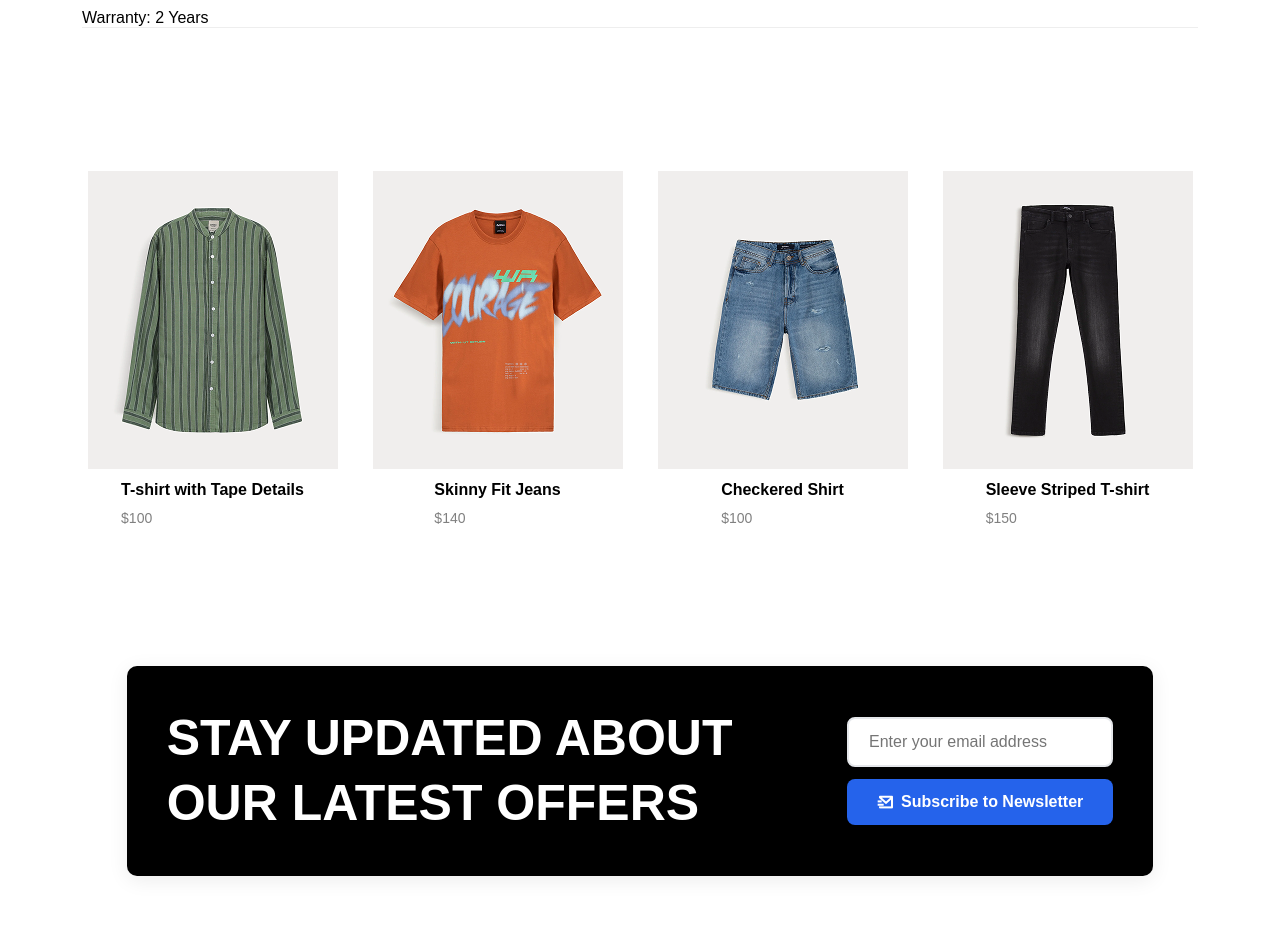
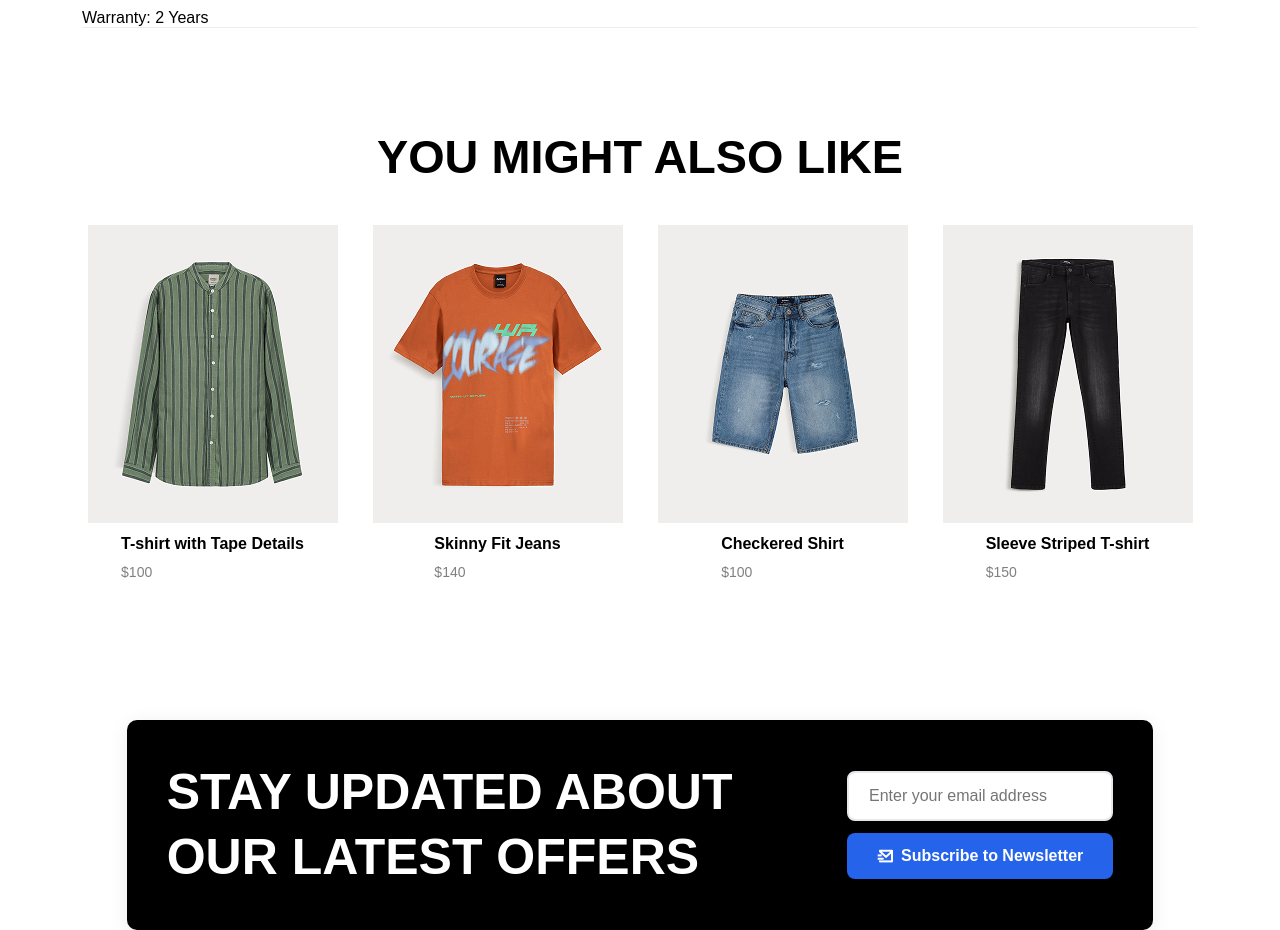
Before and after one commit to webbyahtisham/Ecommerce-website, a React (Vite) app: page / in a window 1280 px wide. Shown: the part 880-1810 px from the top of the page. Built offline with nearby package versions, Linux system fonts and the light colour scheme.

Commit message:
give prop of  topselling.jsx

```diff
--- a/src/assets/Pages/ProductDetail.jsx
+++ b/src/assets/Pages/ProductDetail.jsx
@@ -187,7 +187,7 @@ const ProductDetail = () => {
                 </form>
               </div>
             )}
-            <TopSelling/>
+            <TopSelling h1={"You might also like"}/>
             <Subscribe/>
            </section>
           </>
```
